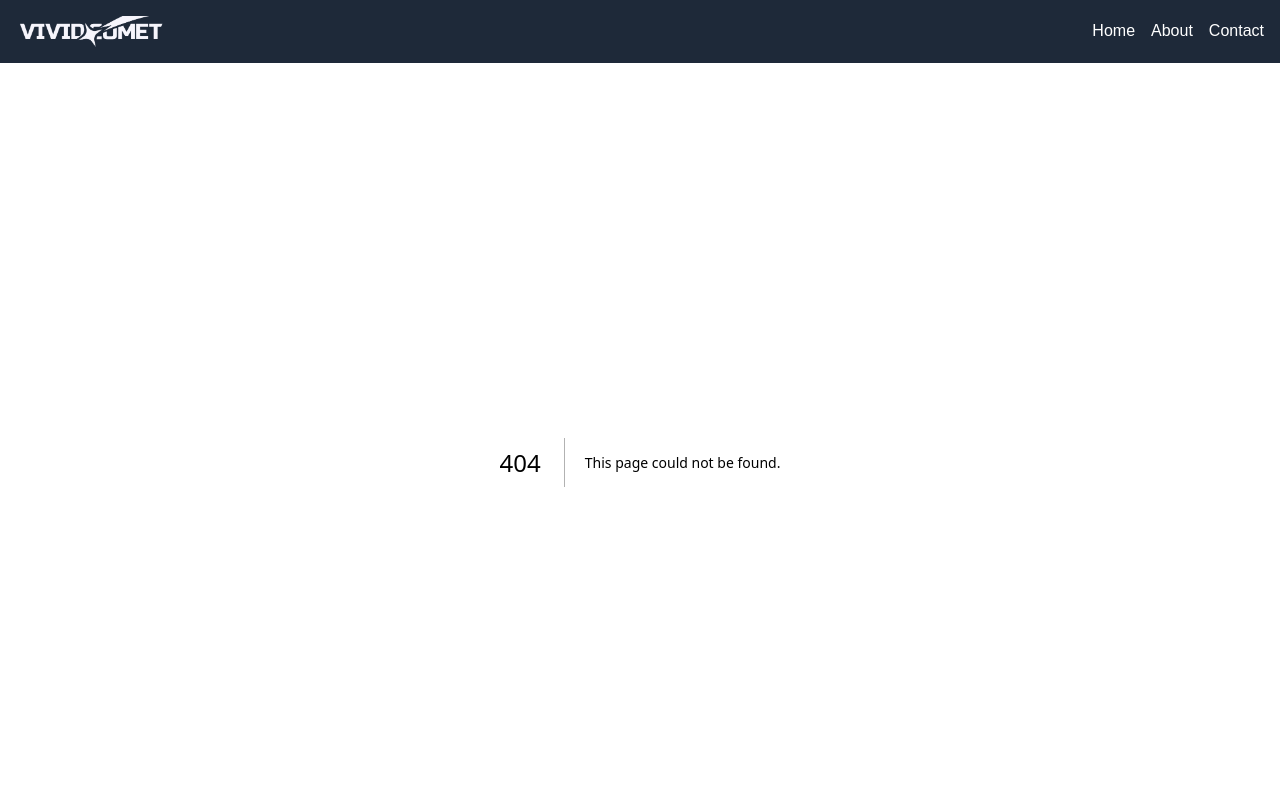
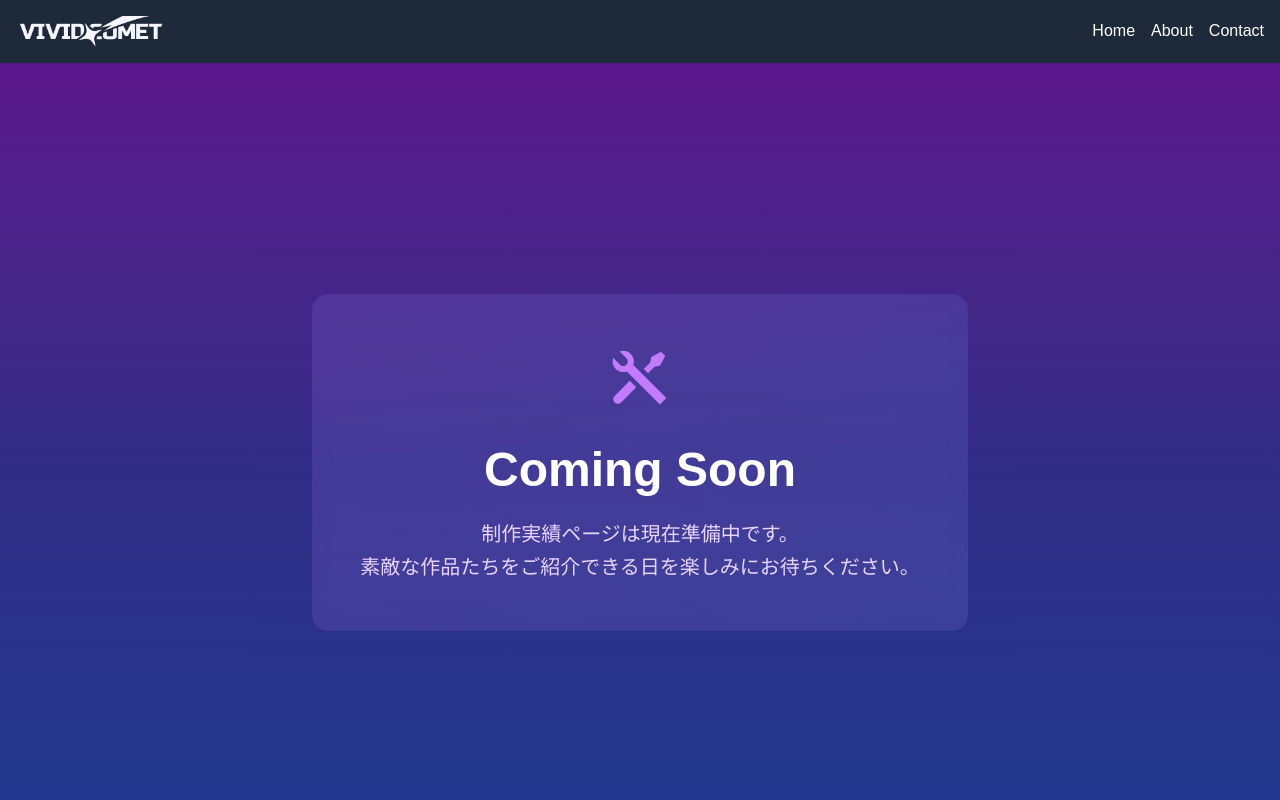
Before and after one commit to VIVIDCOMET/officialHP, a Next.js app: page /works in a window 1280 px wide. Before the commit this address had no page. Shown: the top 800 px of the page. Built offline with nearby package versions, Linux system fonts and the light colour scheme.

Commit message:
作品一覧ページと関連コンポーネントを追加し、アニメーションを実装

```diff
--- /dev/null
+++ b/src/app/works/page.tsx
@@ -0,0 +1,25 @@
+import WorksPage from "./pageClientComponent";
+import { Metadata } from "next";
+import { Common } from "@/customization";
+export const metadata: Metadata = {
+  title: `作品一覧 - ${Common.siteName}`,
+  description: "ゲームクリエイターの作品一覧",
+  openGraph: {
+    title: `作品一覧 - ${Common.siteName}`,
+    description: "ゲームクリエイターの作品一覧",
+    url: "https://vividco-hp.vercel.app/works",
+    siteName: Common.siteName,
+    images: [Common.ogpImage],
+    locale: "ja_JP",
+    type: "website",
+  },
+  twitter: Common.twitter,
+  icons: {
+    icon: Common.favicon,
+  },
+  themeColor: Common.themeColor,
+};
+
+export default function Works() {
+  return <WorksPage />;
+}
--- /dev/null
+++ b/src/app/works/pageClientComponent.tsx
@@ -0,0 +1,63 @@
+"use client";
+
+import { motion } from "framer-motion";
+import { RiToolsFill } from "react-icons/ri";
+
+const fadeInUp = {
+  hidden: { opacity: 0, y: 20 },
+  visible: {
+    opacity: 1,
+    y: 0,
+    transition: { duration: 0.8, ease: [0.25, 0.1, 0.25, 1] },
+  },
+};
+
+const pulse = {
+  scale: [1, 1.05, 1],
+  transition: {
+    duration: 2,
+    repeat: Infinity,
+    ease: "easeInOut",
+  },
+};
+
+export default function Works() {
+  return (
+    <main className="min-h-screen bg-gradient-to-b from-purple-900 via-indigo-900 to-blue-900 py-20 px-6 flex items-center justify-center">
+      <div className="max-w-2xl mx-auto text-center">
+        <motion.div
+          initial="hidden"
+          animate="visible"
+          variants={fadeInUp}
+          className="bg-white/5 backdrop-blur-sm rounded-2xl p-12 relative overflow-hidden"
+        >
+          {/* 装飾的な背景要素 */}
+          <div className="absolute inset-0 bg-gradient-to-tr from-purple-500/10 to-blue-500/10" />
+
+          {/* アイコンとテキスト */}
+          <motion.div animate={pulse} className="relative z-10 mb-8">
+            <RiToolsFill className="text-7xl text-purple-400 mx-auto" />
+          </motion.div>
+
+          <motion.h1
+            variants={fadeInUp}
+            className="text-4xl md:text-5xl font-bold text-white mb-6 relative z-10"
+          >
+            Coming Soon
+          </motion.h1>
+
+          <motion.p
+            variants={fadeInUp}
+            className="text-xl text-purple-200 leading-relaxed relative z-10"
+          >
+            制作実績ページは現在準備中です。
+            <br />
+            素敵な作品たちをご紹介できる日を
+            <br className="md:hidden" />
+            楽しみにお待ちください。
+          </motion.p>
+        </motion.div>
+      </div>
+    </main>
+  );
+}
```
